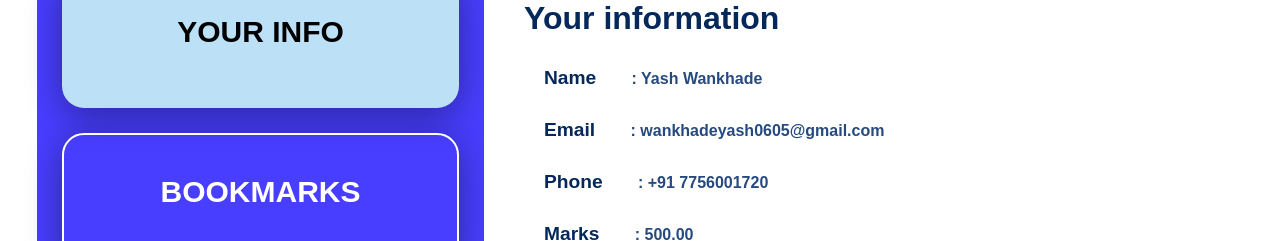
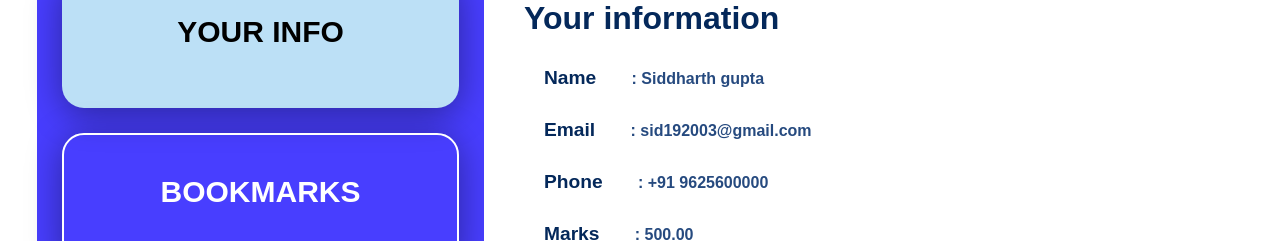
Before and after one commit to sidgupta19/figma-project-2, a plain HTML site: page index.html in a window 1280 px wide. Shown: the part 1334-1575 px from the top of the page. Drawn offline with Linux system fonts and the light colour scheme; files whose address does not match are found by name.

Commit message:
Update index.html

```diff
--- a/index.html
+++ b/index.html
@@ -68,9 +68,9 @@
 
             <h1>Your information</h1>
 
-            <h2>Name <span>     :     Yash Wankhade</span></h2>
-            <h2>Email <span>    :    wankhadeyash0605@gmail.com</span></h2>
-            <h2>Phone <span>    :     +91 7756001720</span></h2>
+            <h2>Name <span>     :     Siddharth gupta</span></h2>
+            <h2>Email <span>    :     sid192003@gmail.com</span></h2>
+            <h2>Phone <span>    :     +91 9625600000</span></h2>
             <h2>Marks <span>    :      500.00</span></h2>
 
             <button>Next <i class="fa-solid fa-arrow-right"></i></button>
```
